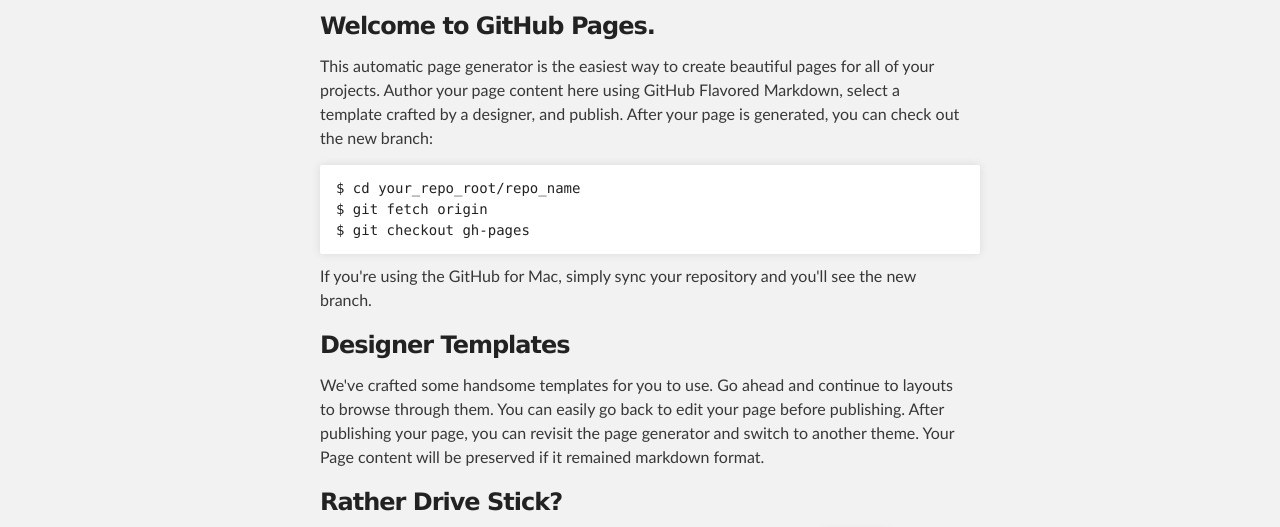
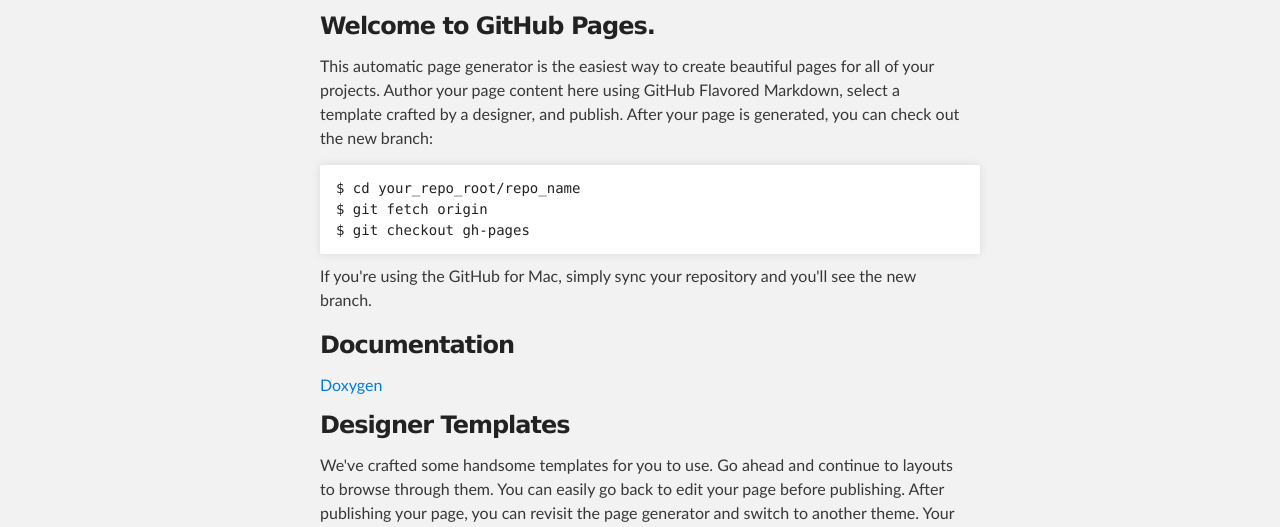
Before and after one commit to Grahnen92/DooVR, a plain HTML site: page index.html in a window 1280 px wide. Shown: the part 252-779 px from the top of the page. Drawn offline with Linux system fonts and the light colour scheme.

Commit message:
config index file

```diff
--- a/index.html
+++ b/index.html
@@ -43,6 +43,9 @@ $ git checkout gh-pages
 
 <p>If you're using the GitHub for Mac, simply sync your repository and you'll see the new branch.</p>
 
+<h3>Documentation</h3>
+<a href="doxygen/html/index.html">Doxygen</a>
+
 <h3>
 <a id="designer-templates" class="anchor" href="#designer-templates" aria-hidden="true"><span class="octicon octicon-link"></span></a>Designer Templates</h3>
 
```
